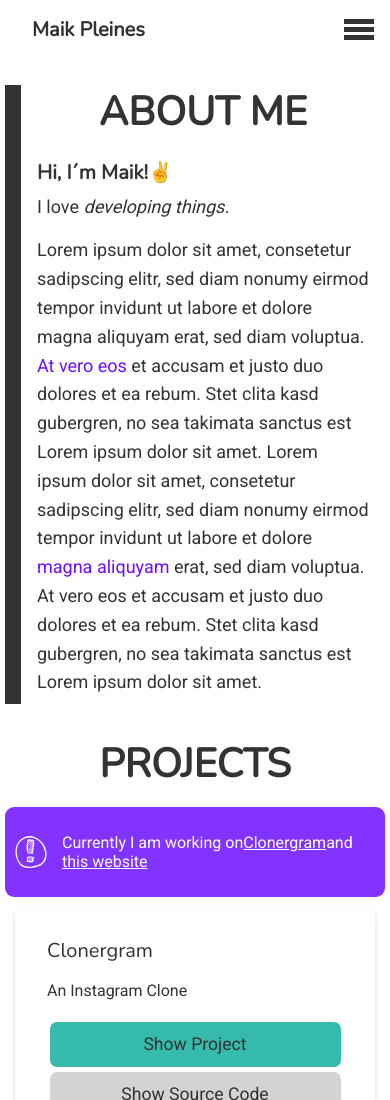
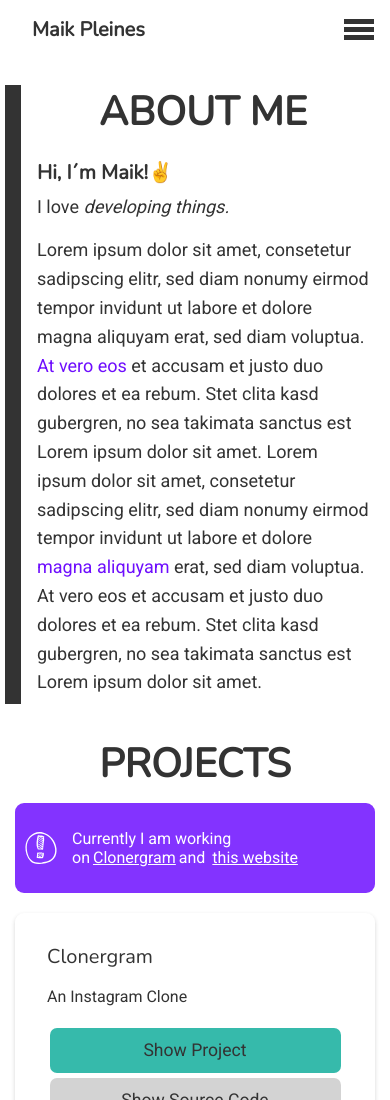
Before and after one commit to mpleines/portfolio-v2, a React (Create React App) app: page / in a window 390 px wide. Shown: the top 1100 px of the page. Built offline with nearby package versions, Linux system fonts and the light colour scheme.

Commit message:
changed banner component

```diff
--- a/src/components/Banner.css
+++ b/src/components/Banner.css
@@ -16,10 +16,12 @@
 
 .banner-link {
     color: white;
-
+    margin-left: 3px;
+    margin-right: 3px;
 }
 
 .banner-link:hover {
+    color: #ff8f33;
     text-decoration: underline;
 }
 
@@ -33,3 +35,9 @@
     margin-right: 15px;
     filter: invert(1);
 }
+
+@media(max-width: 450px) {
+    .banner-wrapper {
+        margin: 10px;
+    }
+}
```
